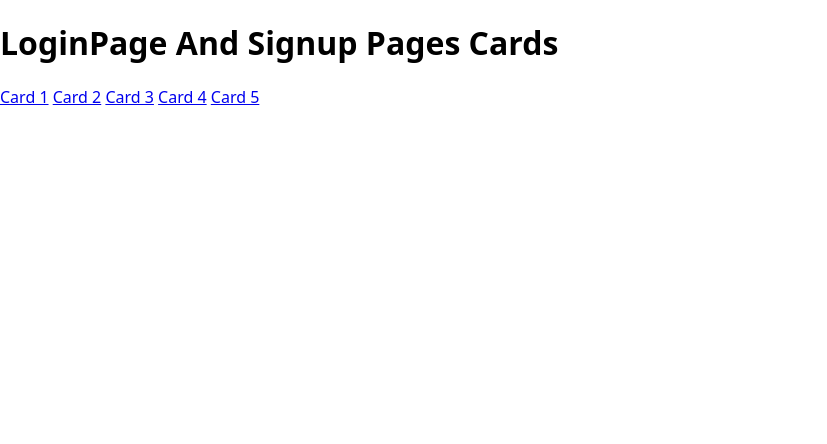
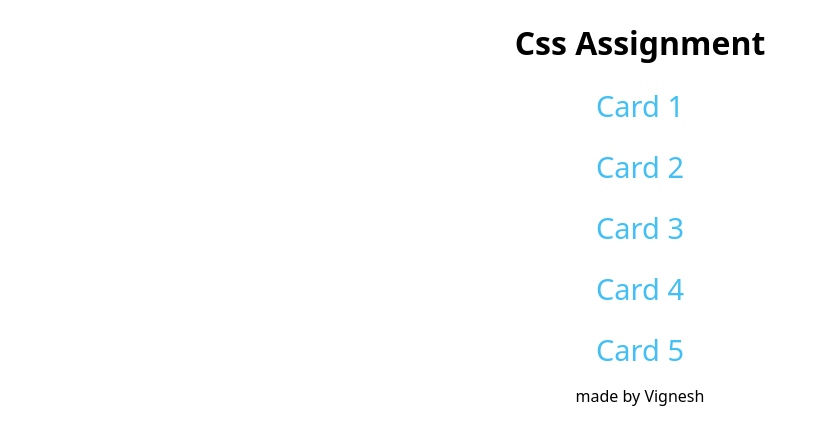
Before and after one commit to vigneshhcodes/css-assigment-cards-clone, a plain HTML site: page index.html in a window 1280 px wide. Shown: the whole page, without its empty margins (0-827 px from the left). Drawn offline with Linux system fonts and the light colour scheme.

Commit message:
improved the home page

```diff
--- a/index.html
+++ b/index.html
@@ -7,17 +7,26 @@
     <link rel="stylesheet" href="style.css">
 </head>
 <body>
+    <div class="mainpage">
         <header>
-        <h1>LoginPage And Signup Pages Cards</h1>
+            <h1>Css Assignment</h1>
         </header>
         <main>
             <section>
-            <a href="card1.html">Card 1</a>
-            <a href="card2.html">Card 2</a>
-            <a href="card3.html">Card 3</a>
-            <a href="card4.html">Card 4</a>
-            <a href="card5.html">Card 5</a>
+                <a href="card1.html" target="_blank">Card 1</a>
+                <br></br>
+                <a href="card2.html" target="_blank">Card 2</a>
+                <br></br>
+                <a href="card3.html" target="_blank">Card 3</a>
+                <br></br>
+                <a href="card4.html" target="_blank">Card 4</a>
+                <br></br>
+                <a href="card5.html" target="_blank">Card 5</a>
             </section>
         </main>
+        <footer>
+            <p>made by Vignesh</p>
+        </footer>
+    </div>
 </body>
 </html>
--- a/style.css
+++ b/style.css
@@ -2,6 +2,19 @@ body{
     margin: 0;
     font-family: system-ui, -apple-system, BlinkMacSystemFont, 'Segoe UI', Roboto, Oxygen, Ubuntu, Cantarell, 'Open Sans', 'Helvetica Neue', sans-serif;
     box-sizing: border-box;
+}
+
+
+.mainpage {
+    text-align: center;
+    width: 400px;
+    margin: 20px auto;
+}
+
+.mainpage a{
+    color: #42bff5;
+    text-decoration: none;
+    font-size: 29px;
 }
 
 .card1{
```
Lines whose indentation alone changed are shown as unchanged.
